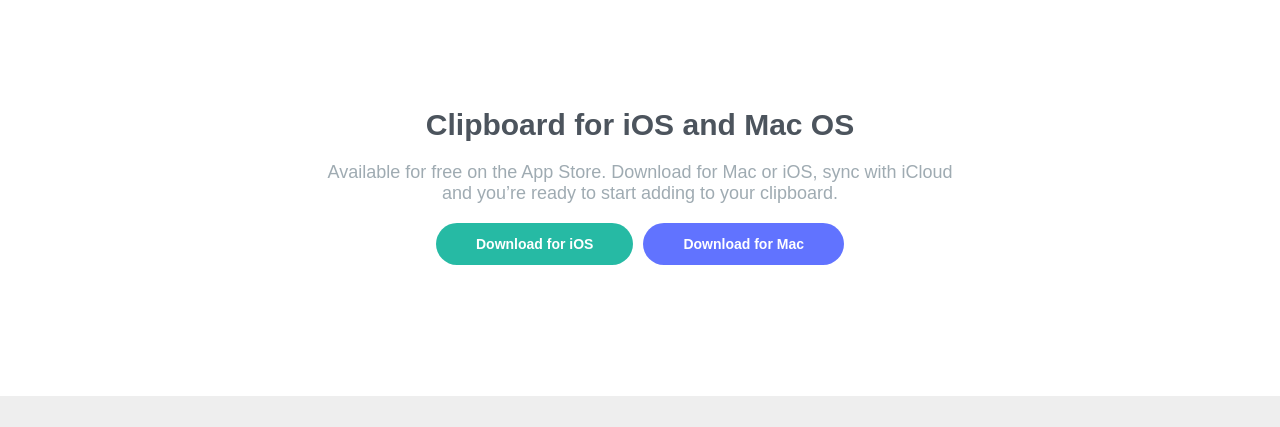
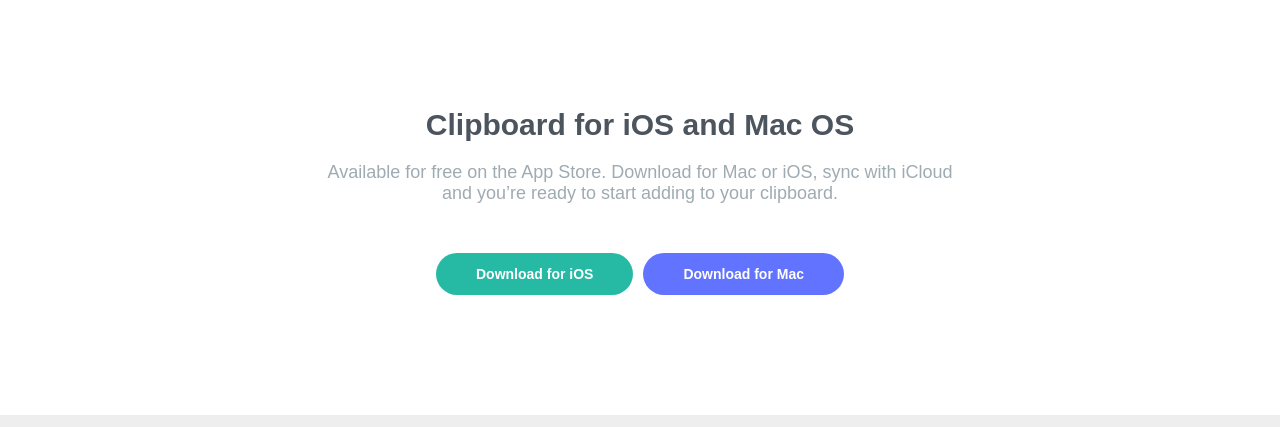
Before and after one commit to gitpritam/clipboard, a plain HTML site: page index.html in a window 1280 px wide. Shown: the part 2811-3238 px from the top of the page. Drawn offline with Linux system fonts and the light colour scheme; a web font is replaced by a local one.

Commit message:
bug fixes

```diff
--- a/index.html
+++ b/index.html
@@ -91,8 +91,8 @@
     <h2>Clipboard for iOS and Mac OS</h2>
     <p>Available for free on the App Store. Download for Mac or iOS, sync with iCloud and you’re ready to start adding to your clipboard.</p>
     <div class="btn-container">
-      <a href="#" class="btn btn--ios">Download for iOS</a>
-      <a href="#" class="btn btn--mac">Download for Mac</a>
+      <span><a href="#" class="btn btn--ios">Download for iOS</a></span>
+      <span><a href="#" class="btn btn--mac">Download for Mac</a></span>
     </div>
   </section>
 </main>
@@ -117,19 +117,5 @@
     </div>
 </footer>
 
-
-
-
-
-
-
-
-
-
-
-
-
-
-
 </body>
 </html>
```
